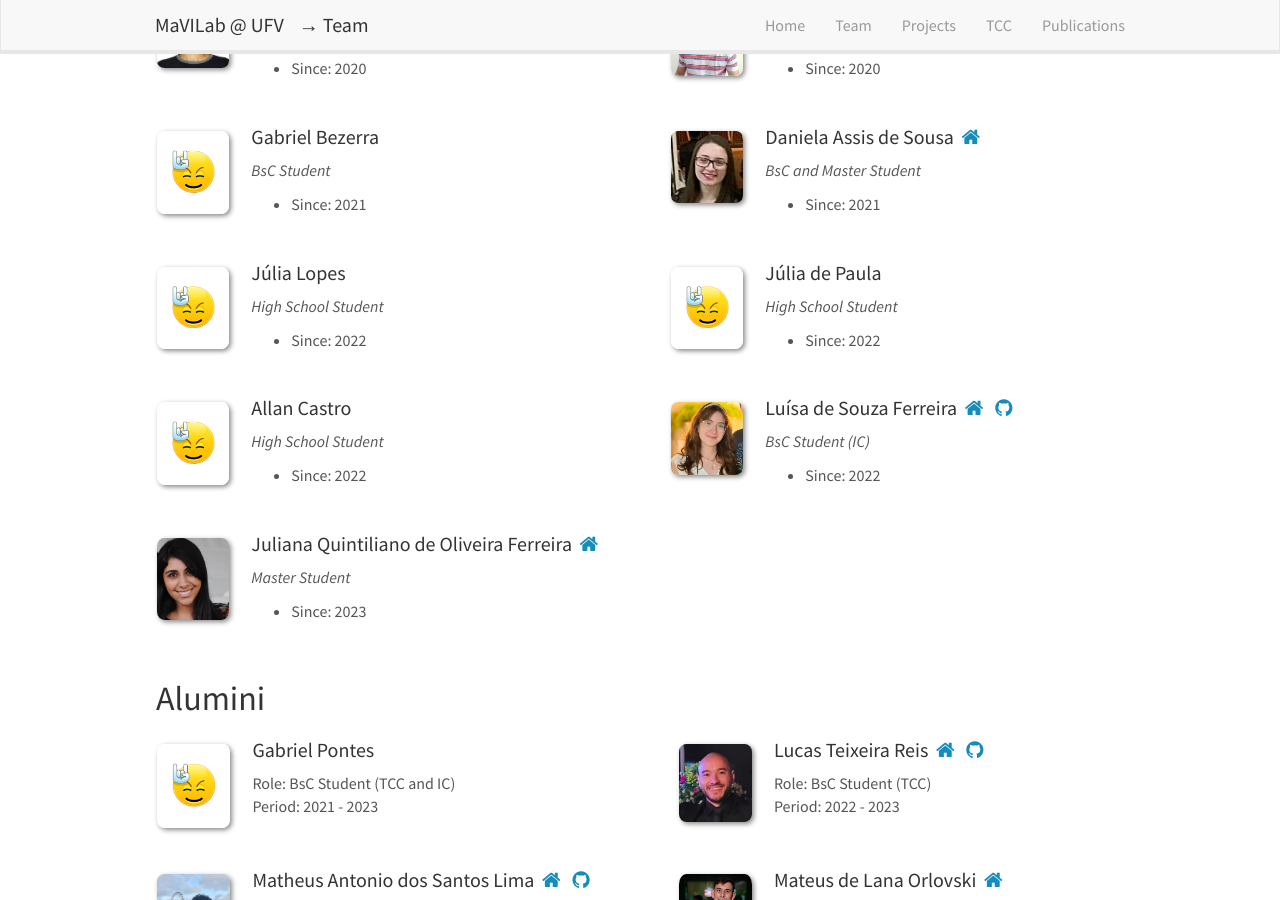
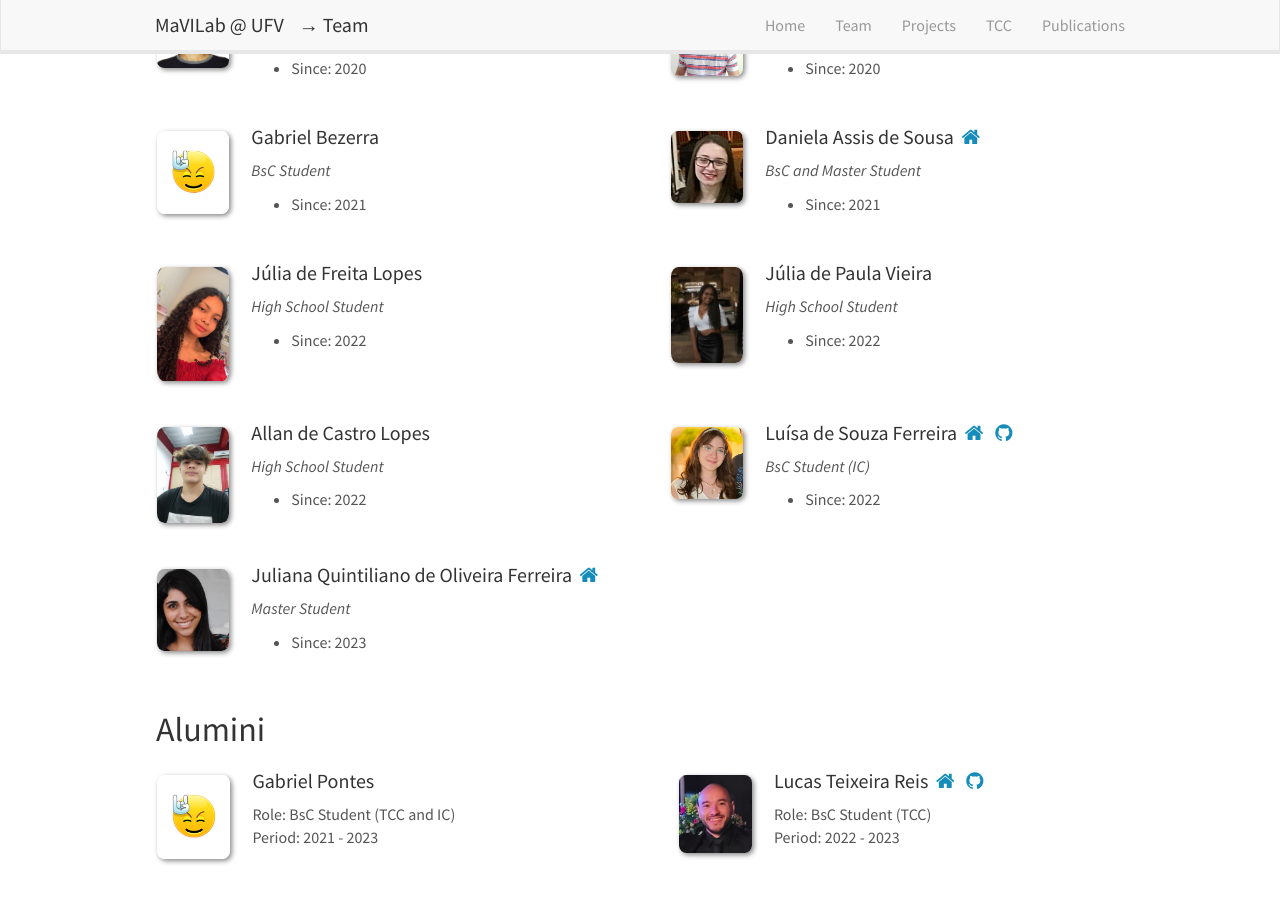
Before and after one commit to MaVILab-UFV/mavilab-ufv.github.io, a Jekyll site: the page built from _pages/team.md, in a window 1280 px wide and 900 px high, scrolled down 752 px. Built offline with Jekyll 4.4.1, drawn with Linux system fonts in a browser that asks for light colours; nearby versions of some CDN libraries.

Commit message:
Adicionando info de alunos.

```diff
--- a/_data/students_list.yml
+++ b/_data/students_list.yml
@@ -32,24 +32,24 @@
     github:
     level: BsC and Master Student
 
-  - name: Júlia Lopes
-    photo: rock.jpg
+  - name: Júlia de Freita Lopes
+    photo: julia-lopes.jpg
     since: 2022
     until:
     homepage:
     github:
     level: High School Student
 
-  - name: Júlia de Paula
-    photo: rock.jpg
+  - name: Júlia de Paula Vieira
+    photo: julia-vieira.jpg
     since: 2022
     until:
     homepage:
     github:
     level: High School Student
 
-  - name: Allan Castro
-    photo: rock.jpg
+  - name: Allan de Castro Lopes
+    photo: allan-lopes.jpg
     since: 2022
     until:
     homepage:
```
Also changed, not shown: images/teampic/allan-lopes.jpg (added), images/teampic/julia-lopes.jpg (added), images/teampic/julia-vieira.jpg (added).
